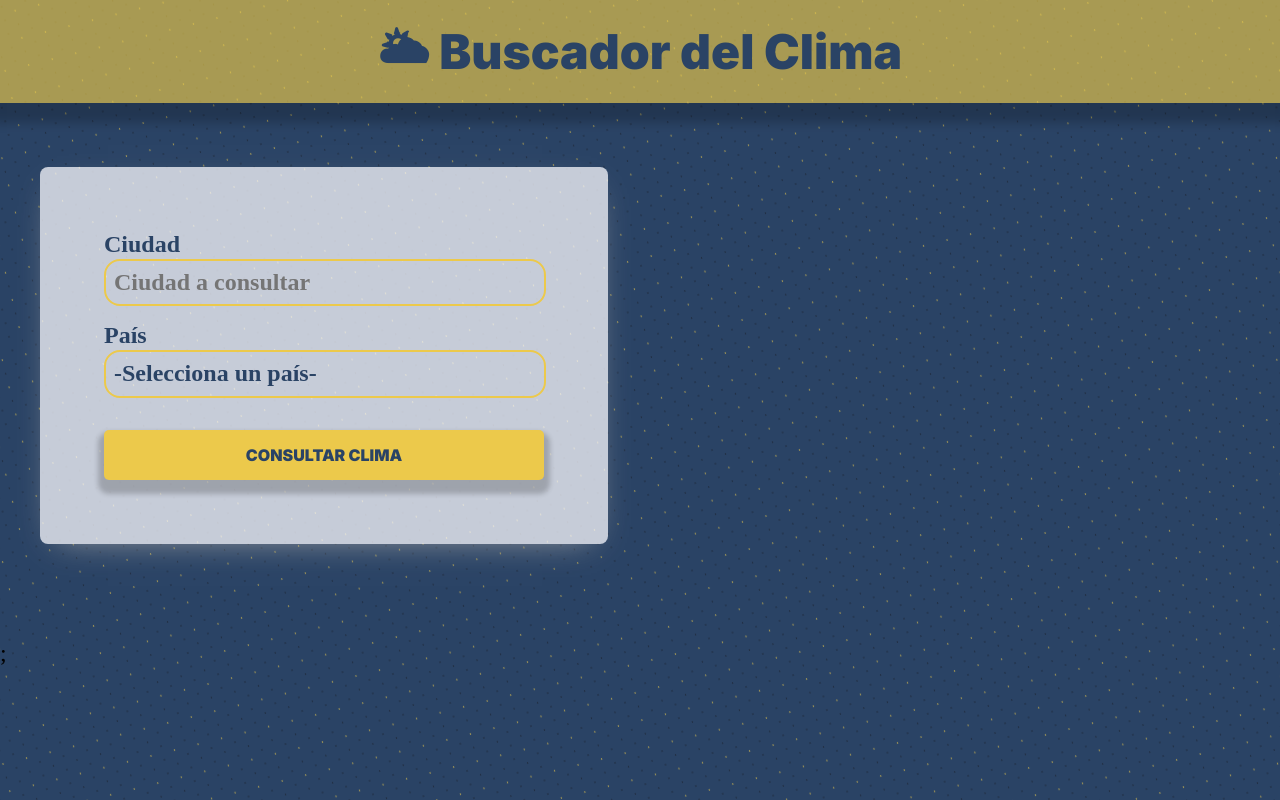
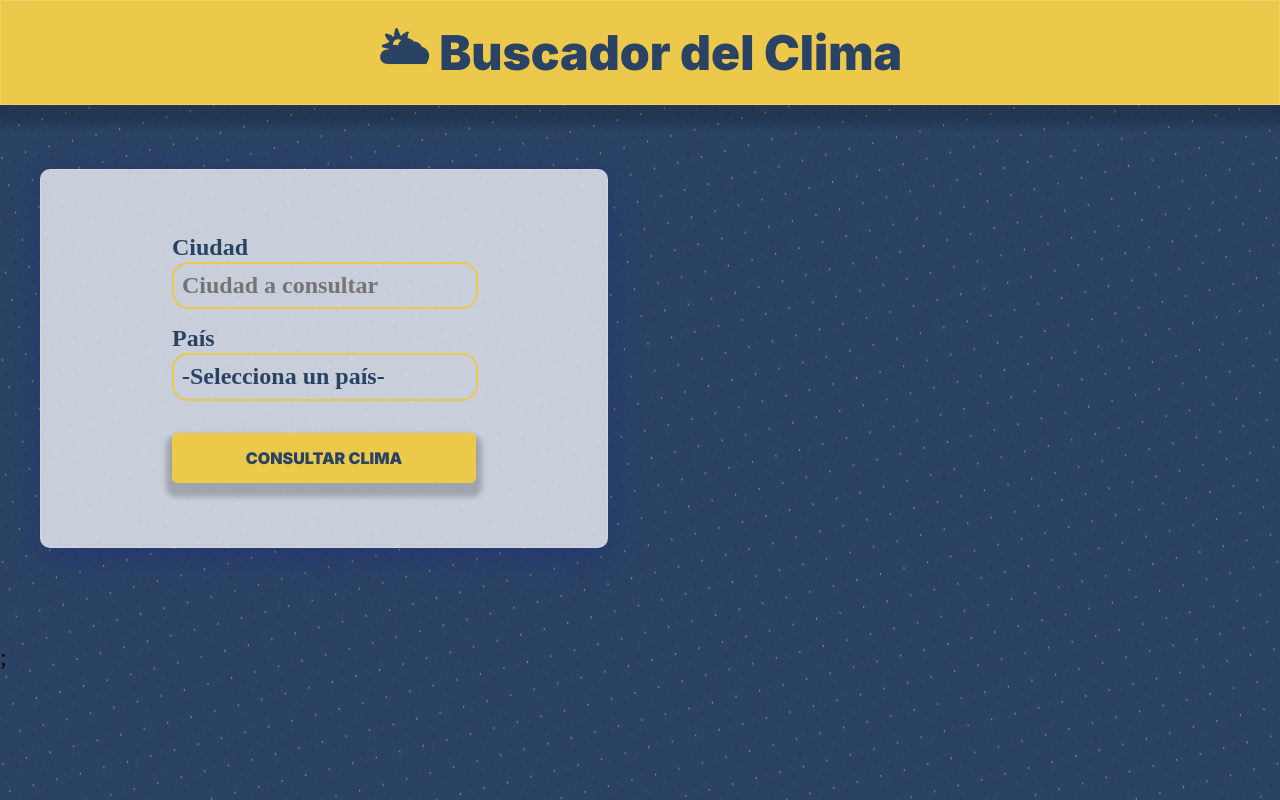
Before and after one commit to nancyh-code/weather_app, a React (Vite) app: page / in a window 1280 px wide. Built offline with nearby package versions, Linux system fonts and the light colour scheme; a web font is replaced by a local one.

Commit message:
arreglos de estilos

```diff
--- a/src/index.css
+++ b/src/index.css
@@ -6,17 +6,21 @@ body {
 }
 header {
   background-color: #ecc94b;
-  background-color: rgba(236, 201, 75, 0.65);
   padding: 1.5rem;
   /* border-bottom: 0.2rem solid #0284c7; */
   box-shadow: 0 10px 10px 10px rgba(0, 0, 0, 0.2);
+
+  border: 1px solid rgba(255, 255, 255, 0.18);
 }
-header h1 {
+h1 {
   text-align: center;
   color: #2a4365;
   font-family: "Inter", sans-serif;
   font-size: 3rem;
   margin: 0;
+  animation-name: moveInLeft;
+  animation-duration: 1s;
+  animation-timing-function: ease-out;
 }
 .dos-columnas {
   display: grid;
@@ -33,12 +37,11 @@ main {
 }
 .contenedor {
   margin: 0 auto 2rem auto;
-  border-radius: 0.5rem;
-  background-color: rgba(250, 250, 246248, 0.75);
+  background-color: rgba(250, 250, 246248, 0.76);
   padding: 4rem;
-  -webkit-box-shadow: 0px 10px 33px -17px rgba(173, 173, 173, 1);
-  -moz-box-shadow: 0px 10px 33px -17px rgba(173, 173, 173, 1);
-  box-shadow: 0px 10px 33px -17px rgba(173, 173, 173, 1);
+  box-shadow: 0 8px 32px 0 rgba(31, 38, 135, 0.37);
+  border-radius: 10px;
+  border: 1px solid rgba(255, 255, 255, 0.18);
   width: 100%;
   color: #2a4365;
   font-weight: bold;
@@ -47,7 +50,7 @@ form {
   width: 100%;
 }
 .campo {
-  min-width: 8rem;
+  width: 19rem;
   margin: 0 auto 1rem auto;
   /* color: #2a4365;
   font-weight: bold; */
@@ -59,7 +62,7 @@ form {
 .campo select {
   all: unset;
   border: 2px solid #ecc94b;
-  width: 96%;
+  width: 94%;
   border-radius: 1rem;
   padding: 0.5rem;
 }
@@ -79,10 +82,11 @@ input[type="submit"] {
   transition: background-color 0.3s ease;
   box-shadow: 0 8px 5px 6px rgba(0, 0, 0, 0.2);
   border-radius: 5px;
+  cursor: pointer;
 }
 @media (min-width: 768px) {
   input[type="submit"] {
-    min-width: 8rem;
+    width: 19rem;
   }
 }
 input[type="submit"]:hover {
```
